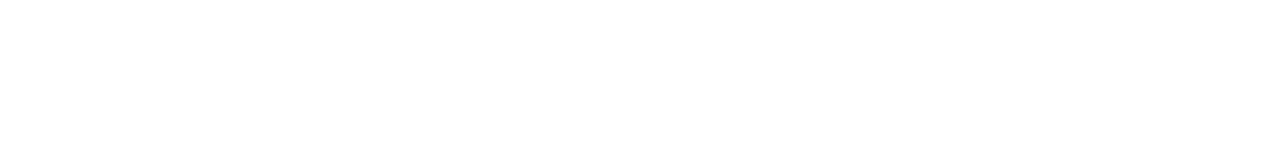
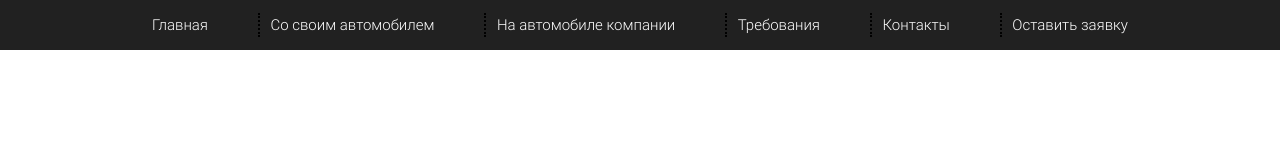
Before and after one commit to Abubjazov/UBER, a plain HTML site: page src/index.html in a window 1280 px wide. Drawn offline with Linux system fonts and the light colour scheme.

Commit message:
свёрстана секция header

```diff
--- a/src/css/style.css
+++ b/src/css/style.css
@@ -1,3 +1,28 @@
 * {
     font-family: 'Roboto', sans-serif;
 }
+
+header {
+    height: 50px;
+    background-color: #212121;
+}
+
+.menu {
+    display: flex;
+    justify-content: space-between;
+    padding: 13px 70px;
+    margin: 0;
+    list-style-type: none;
+}
+
+.menu .menu_link {
+    color: #FFFFFF;
+    font-weight: 300;
+    font-size: 15px;
+    text-decoration-line: none
+}
+
+.menu .menu_item {
+    border-right: 2px dotted black;
+    padding-right: 50px;
+}
--- a/src/index.html
+++ b/src/index.html
@@ -11,7 +11,23 @@
     <link rel="stylesheet" href="/src/css/fonts.css">
     <link rel="stylesheet" href="/src/css/style.css">
 </head>
+
 <body>
+
+    <header>
+        <div class="container">
+            <nav>
+                <ul class="menu">
+                    <li class="menu_item"><a href="#" class="menu_link">Главная</a></li>
+                    <li class="menu_item"><a href="#" class="menu_link">Со своим автомобилем</a></li>
+                    <li class="menu_item"><a href="#" class="menu_link">На автомобиле компании</a></li>
+                    <li class="menu_item"><a href="#" class="menu_link">Требования</a></li>
+                    <li class="menu_item"><a href="#" class="menu_link">Контакты</a></li>
+                    <li class="menu_item_last"><a href="#" class="menu_link">Оставить заявку</a></li>
+                </ul>
+            </nav>
+        </div>
+    </header>
 
 </body>
 </html>
```
